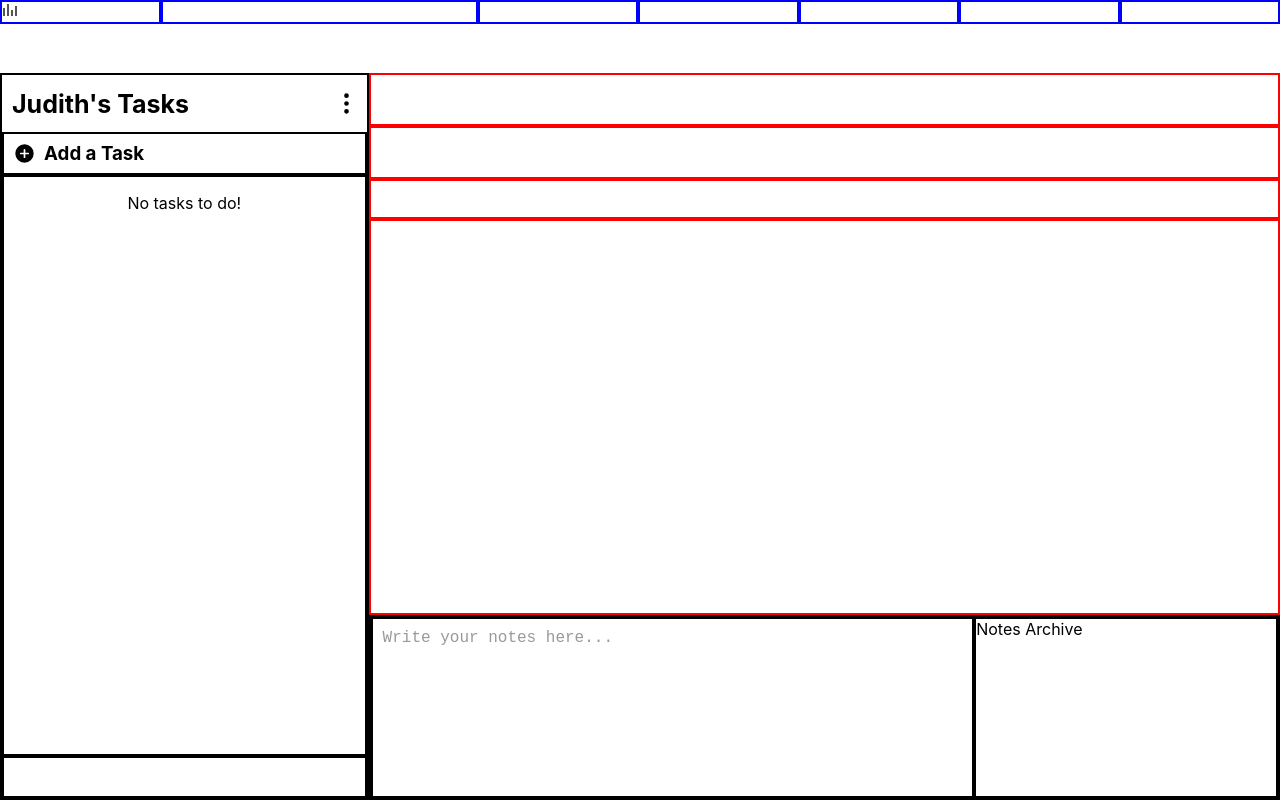
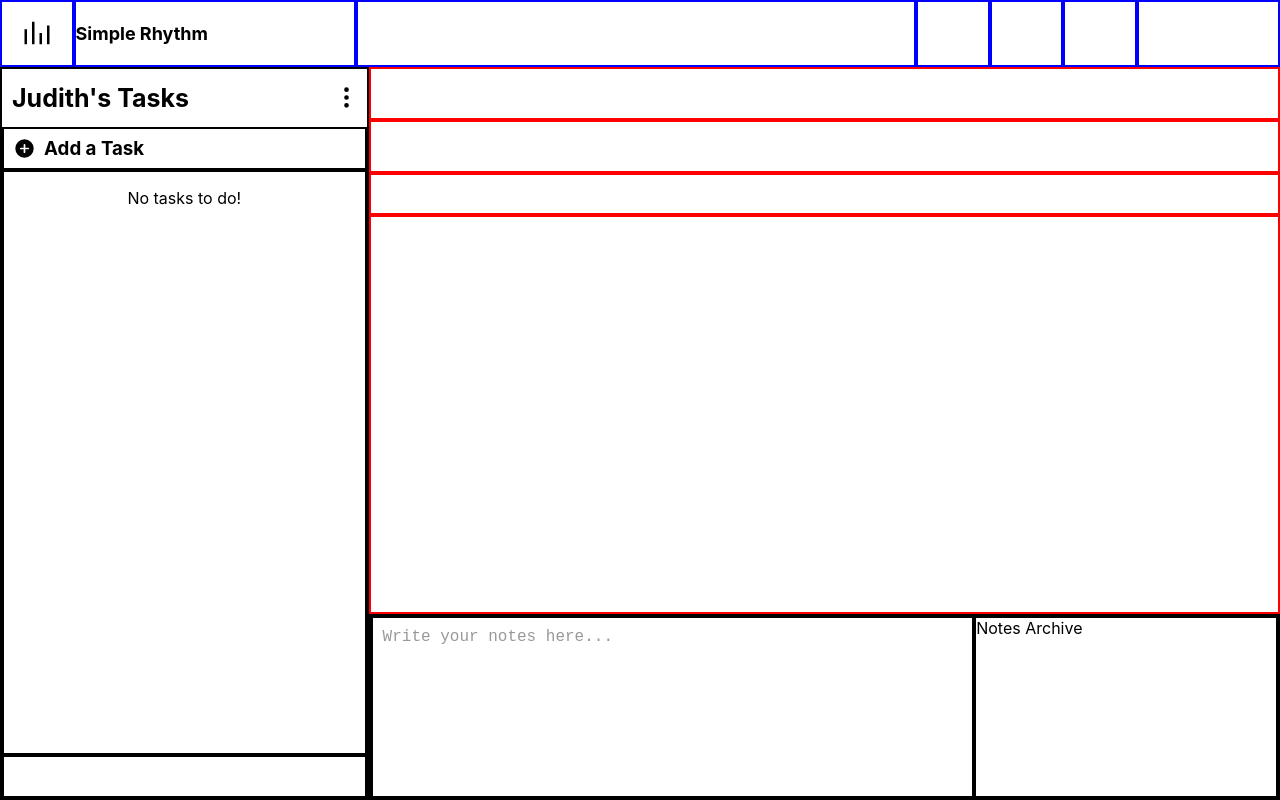
Before and after one commit to this-is-judith/weekly-planner, a React (Create React App) app: page / in a window 1280 px wide. Built offline with nearby package versions, Linux system fonts and the light colour scheme.

Commit message:
add header components, logo and name

```diff
--- a/src/Components/Header.jsx
+++ b/src/Components/Header.jsx
@@ -7,15 +7,18 @@ function Header() {
     <>
       <div className="header-parent">
         <div className="header-component header-logo">
-          <RiRhythmFill />
+          <RiRhythmFill size="30" />
         </div>
 
-        <div className="header-component header-name"></div>
-        <div className="header-component"></div>
-        <div className="header-component"></div>
-        <div className="header-component"></div>
-        <div className="header-component"></div>
-        <div className="header-component"></div>
+        <div className="header-component header-name">
+          <h1>Simple Rhythm</h1>
+        </div>
+
+        <div className="header-component header-calendar-month-year"></div>
+        <div className="header-component header-change-week"></div>
+        <div className="header-component header-search"></div>
+        <div className="header-component header-settings"></div>
+        <div className="header-component header-user"></div>
       </div>
     </>
   );
--- a/src/Components/header.css
+++ b/src/Components/header.css
@@ -1,5 +1,6 @@
 .header-parent {
   display: flex;
+  height: 100%;
 }
 
 .header-component {
@@ -10,8 +11,25 @@
 .header-logo {
   flex: 1;
   border: 2px solid blue;
+  display: flex;
+  align-items: center;
+  justify-content: center;
 }
 
 .header-name {
+  flex: 4;
+  display: flex;
+  align-items: center;
+}
+
+.header-name h1 {
+  font-size: 18px;
+}
+
+.header-calendar-month-year {
+  flex: 8;
+}
+
+.header-user {
   flex: 2;
 }
--- a/src/app.css
+++ b/src/app.css
@@ -13,7 +13,7 @@
 }
 
 .home-container {
-  flex: 10;
+  flex: 11;
   display: flex;
 }
 
```
